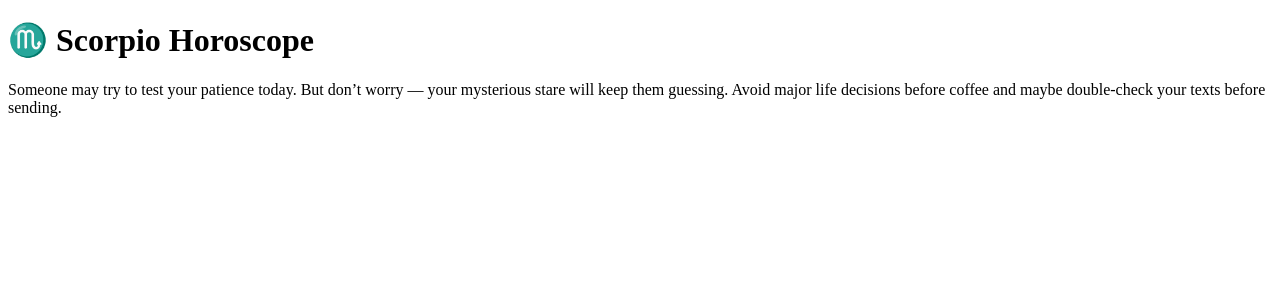
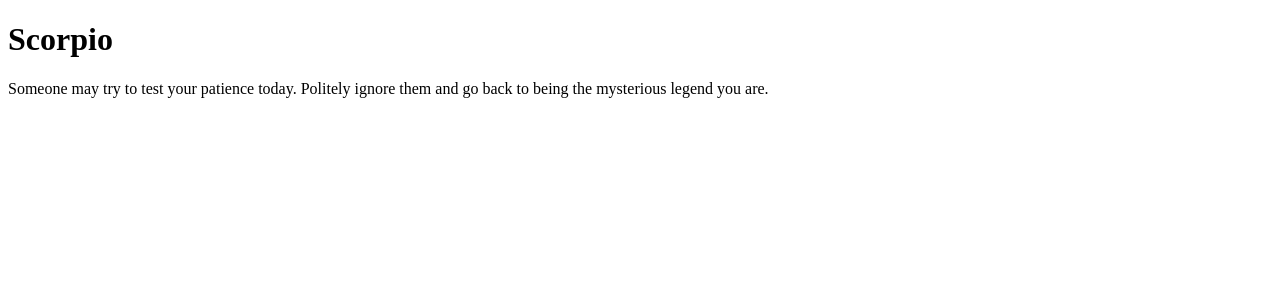
Before and after one commit to starscription/starscription, a Next.js app: page /horoscopes/scorpio in a window 1280 px wide. Shown: the top 300 px of the page. Built offline with nearby package versions, Linux system fonts and the light colour scheme.

Commit message:
Update scorpio.js

```diff
--- a/pages/horoscopes/scorpio.js
+++ b/pages/horoscopes/scorpio.js
@@ -1,12 +1,8 @@
 export default function Scorpio() {
   return (
     <div>
-      <h1>♏ Scorpio Horoscope</h1>
-      <p>
-        Someone may try to test your patience today. But don’t worry —
-        your mysterious stare will keep them guessing. Avoid major life decisions
-        before coffee and maybe double-check your texts before sending.
-      </p>
+      <h1>Scorpio</h1>
+      <p>Someone may try to test your patience today. Politely ignore them and go back to being the mysterious legend you are.</p>
     </div>
   );
 }
```
